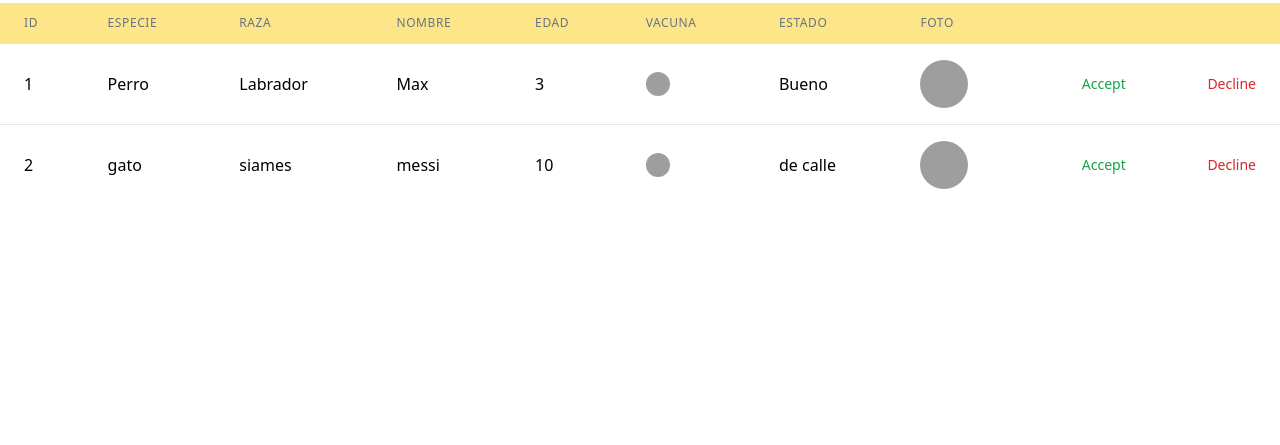
After one commit to SAM3208/SAM, a PHP site: page /gestionAceptacion.php in a window 1280 px wide. The commit adds this page. Shown: the part 117-562 px from the top of the page. Run offline with PHP 8.4, Linux system fonts and the light colour scheme; some libraries are stand-ins or nearby versions; grey boxes are pictures that could not be loaded.

Commit message:
ultimo del dia

```diff
--- /dev/null
+++ b/Desktop/SAM/Codigo/views/gestionAceptacion.php
@@ -0,0 +1,123 @@
+<!DOCTYPE html>
+<html lang="en">
+<head>
+    <meta charset="UTF-8">
+    <meta name="viewport" content="width=device-width, initial-scale=1.0">
+    <title>Document</title>
+    <link rel="stylesheet" href="../styles/output.css">
+      <script src="https://cdn.tailwindcss.com"></script>
+</head>
+<body>
+<header class="flex flex-col m-0 p-0 w-full  ">
+        <?php
+        include_once __DIR__ . '/header.php';
+        ?>
+    </header>
+    <main>
+    <table class="w-full min-w-max table-auto divide-y divide-amber-200">
+  <thead class="bg-amber-200">
+    <tr>
+      <th scope="col" class="px-6 py-3 text-left text-xs font-medium text-gray-500 uppercase tracking-wider">
+        ID
+      </th>
+      <th scope="col" class="px-6 py-3 text-left text-xs font-medium text-gray-500 uppercase tracking-wider">
+        Especie
+      </th>
+      <th scope="col" class="px-6 py-3 text-left text-xs font-medium text-gray-500 uppercase tracking-wider">
+        Raza
+      </th>
+      <th scope="col" class="px-6 py-3 text-left text-xs font-medium text-gray-500 uppercase tracking-wider">
+        Nombre
+      </th>
+      <th scope="col" class="px-6 py-3 text-left text-xs font-medium text-gray-500 uppercase tracking-wider">
+        Edad
+      </th>
+      <th scope="col" class="px-6 py-3 text-left text-xs font-medium text-gray-500 uppercase tracking-wider">
+        Vacuna
+      </th>
+      <th scope="col" class="px-6 py-3 text-left text-xs font-medium text-gray-500 uppercase tracking-wider">
+        Estado
+      </th>
+      <th scope="col" class="px-6 py-3 text-left text-xs font-medium text-gray-500 uppercase tracking-wider">
+        Foto
+      </th>
+      <th scope="col" class="relative px-6 py-3">
+        <span class="sr-only">Accept</span>
+      </th>
+      <th scope="col" class="relative px-6 py-3">
+        <span class="sr-only">Decline</span>
+      </th>
+    </tr>
+  </thead>
+  <tbody class="bg-white divide-y divide-gray-200">
+    <tr>
+      <td class="px-6 py-4 whitespace-nowrap">
+        1
+      </td>
+      <td class="px-6 py-4 whitespace-nowrap">
+        Perro
+      </td>
+      <td class="px-6 py-4 whitespace-nowrap">
+        Labrador
+      </td>
+      <td class="px-6 py-4 whitespace-nowrap">
+        Max
+      </td>
+      <td class="px-6 py-4 whitespace-nowrap">
+        3
+      </td>
+      <td class="px-6 py-4 whitespace-nowrap">
+        <img src="vacuna.jpg" alt="Vacuna" class="h-6 w-6 rounded-full">
+      </td>
+      <td class="px-6 py-4 whitespace-nowrap">
+        Bueno
+      </td>
+      <td class="px-6 py-4 whitespace-nowrap">
+        <img src="foto.jpg" alt="Foto" class="h-12 w-12 rounded-full">
+      </td>
+      <td class="px-6 py-4 whitespace-nowrap text-right text-sm font-medium">
+        <button class="text-green-600 hover:text-green-900">Accept</button>
+      </td>
+      <td class="px-6 py-4 whitespace-nowrap text-right text-sm font-medium">
+        <button class="text-red-600 hover:text-red-900">Decline</button>
+      </td>
+    </tr>
+    <tr>
+      <td class="px-6 py-4 whitespace-nowrap">
+        2
+      </td>
+      <td class="px-6 py-4 whitespace-nowrap">
+        gato
+      </td>
+      <td class="px-6 py-4 whitespace-nowrap">
+        siames
+      </td>
+      <td class="px-6 py-4 whitespace-nowrap">
+        messi
+      </td>
+      <td class="px-6 py-4 whitespace-nowrap">
+        10
+      </td>
+      <td class="px-6 py-4 whitespace-nowrap">
+        <img src="vacuna.jpg" alt="Vacuna" class="h-6 w-6 rounded-full">
+      </td>
+      <td class="px-6 py-4 whitespace-nowrap">
+        de calle
+      </td>
+      <td class="px-6 py-4 whitespace-nowrap">
+        <img src="foto.jpg" alt="Foto" class="h-12 w-12 rounded-full">
+      </td>
+      <td class="px-6 py-4 whitespace-nowrap text-right text-sm font-medium">
+        <button class="text-green-600 hover:text-green-900" >Accept</button>
+      </td>
+      <td class="px-6 py-4 whitespace-nowrap text-right text-sm font-medium">
+        <button class="text-red-600 hover:text-red-900">Decline</button>
+      </td>
+    </tr>
+    <!-- More rows... -->
+  </tbody>
+</table>
+    </main>
+
+</body>
+</html>
```
Also changed, not shown: Desktop/SAM/Codigo/views/gestionMascotas.php (+5 -4 lines).
